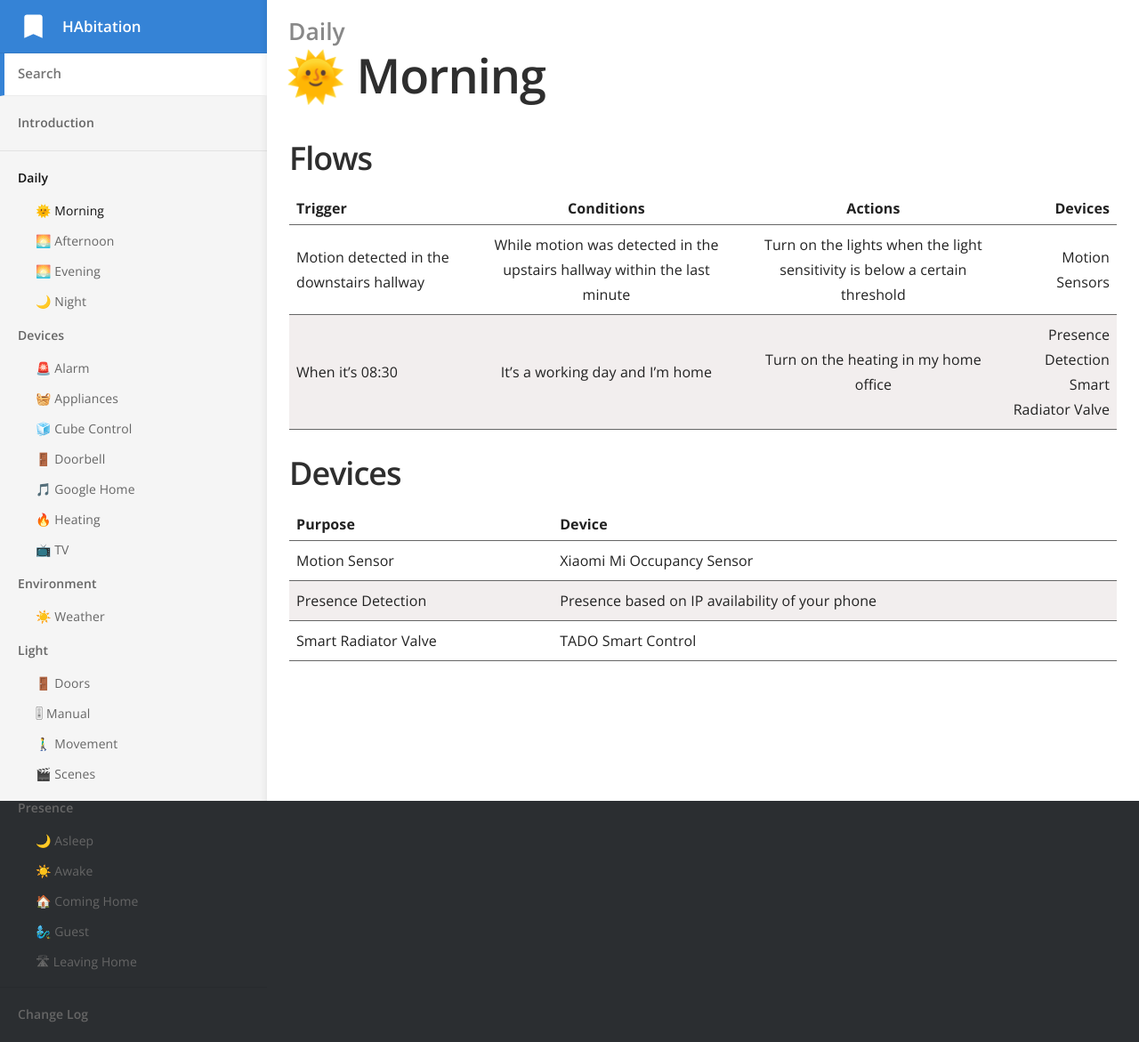
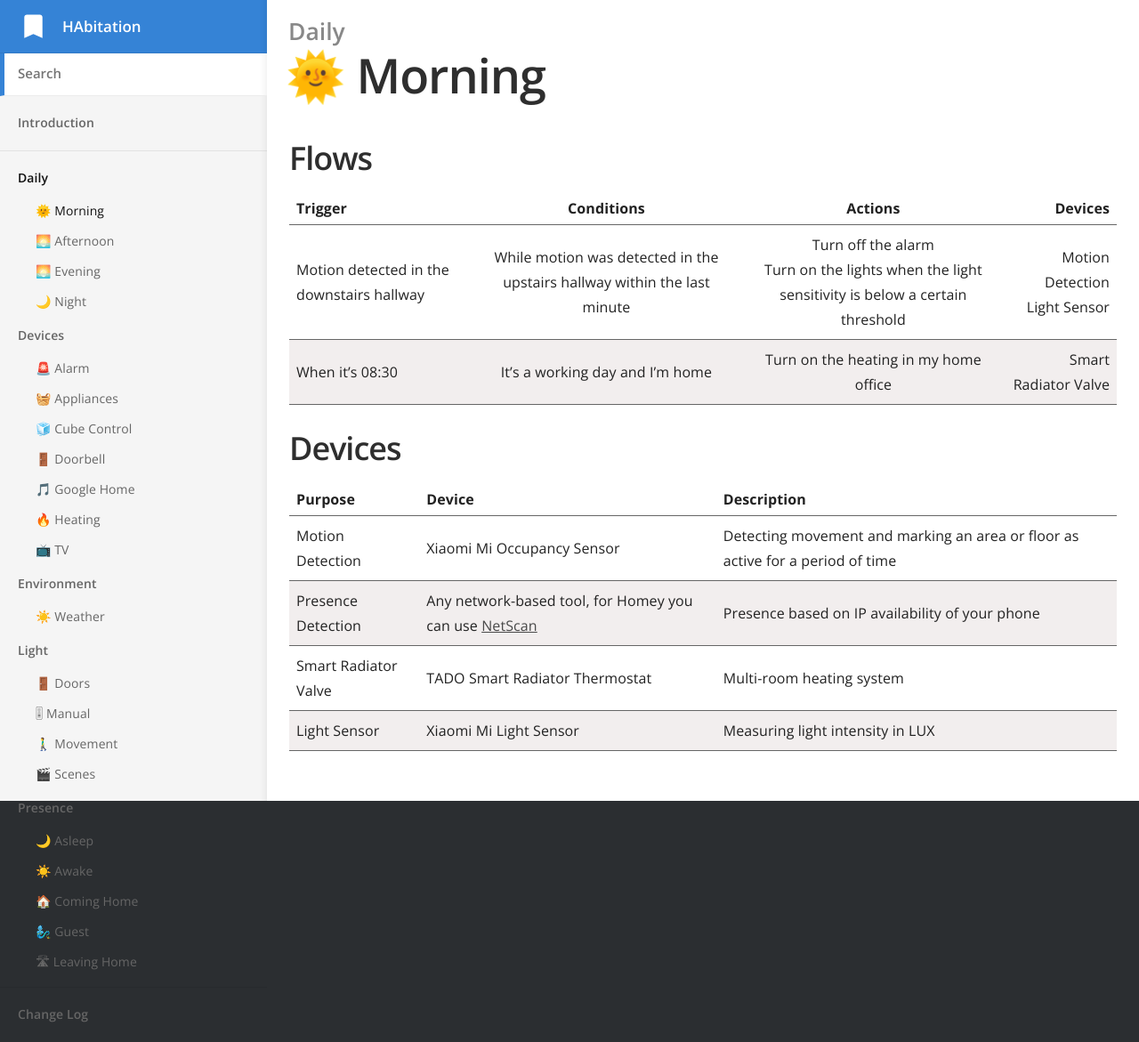
Before and after one commit to HAbitation/habitation.github.io, a Jekyll site: the page built from _docs/daily/morning.md, in a window 1280 px wide. Shown: the whole page at 89% size. Built offline with Jekyll 4.4.1, drawn with Linux system fonts in a browser that asks for light colours.

Commit message:
Changing the morning layout a bit

```diff
--- a/_docs/daily/morning.md
+++ b/_docs/daily/morning.md
@@ -7,14 +7,15 @@ order: 1
 ## Flows
 
 | Trigger       | Conditions    | Actions | Devices |
-|:------------- |:-------------:|:-------:| -------:|
-| Motion detected in the downstairs hallway | While motion was detected in the upstairs hallway within the last minute | Turn on the lights when the light sensitivity is below a certain threshold | Motion Sensors |
-| When it's 08:30 | It's a working day and I'm home | Turn on the heating in my home office | Presence Detection<br> Smart Radiator Valve |
+|:------------- |:-------------:|:-------:| ------: |
+| Motion detected in the downstairs hallway | While motion was detected in the upstairs hallway within the last minute | Turn off the alarm<br>Turn on the lights when the light sensitivity is below a certain threshold | Motion Detection<br> Light Sensor
+| When it's 08:30 | It's a working day and I'm home | Turn on the heating in my home office | Smart Radiator Valve |
 
 ## Devices
 
-| Purpose | Device |
-|:------- | :----- |
-| Motion Sensor | Xiaomi Mi Occupancy Sensor |
-| Presence Detection | Presence based on IP availability of your phone |
-| Smart Radiator Valve | TADO Smart Control |
+| Purpose | Device | Description |
+|:------- | :----- | :---------- |
+| Motion Detection | Xiaomi Mi Occupancy Sensor | Detecting movement and marking an area or floor as active for a period of time |
+| Presence Detection | Any network-based tool, for Homey you can use [NetScan](https://homey.app/nl-nl/app/nl.terryhendrix.netscan/Net-Scan/) | Presence based on IP availability of your phone |
+| Smart Radiator Valve | TADO Smart Radiator Thermostat | Multi-room heating system |
+| Light Sensor | Xiaomi Mi Light Sensor | Measuring light intensity in LUX |
```
